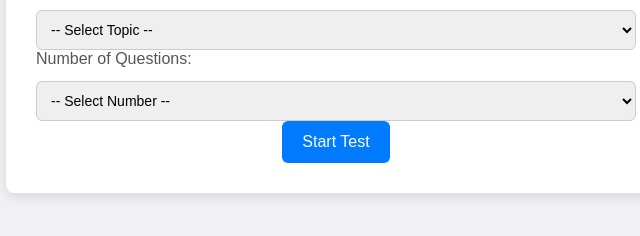
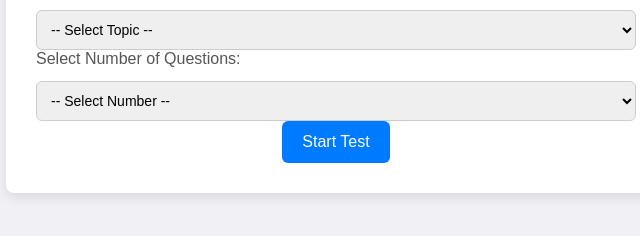
Before and after one commit to Amzt-pixel/Vocabulary, a plain HTML site: page index.html in a window 1280 px wide. Shown: the part 210-446 px from the top of the page, 304-944 px from the left. Drawn offline with Linux system fonts and the light colour scheme.

Commit message:
Update index.html

```diff
--- a/index.html
+++ b/index.html
@@ -23,7 +23,7 @@
   <option value="mixed">Mixed</option>
 </select>
 
-    <label>Number of Questions:</label>
+    <label>Select Number of Questions:</label>
     <select id="questionCount">
   <option value="" disabled selected hidden>-- Select Number --</option>
   <option value="5">5</option>
```
